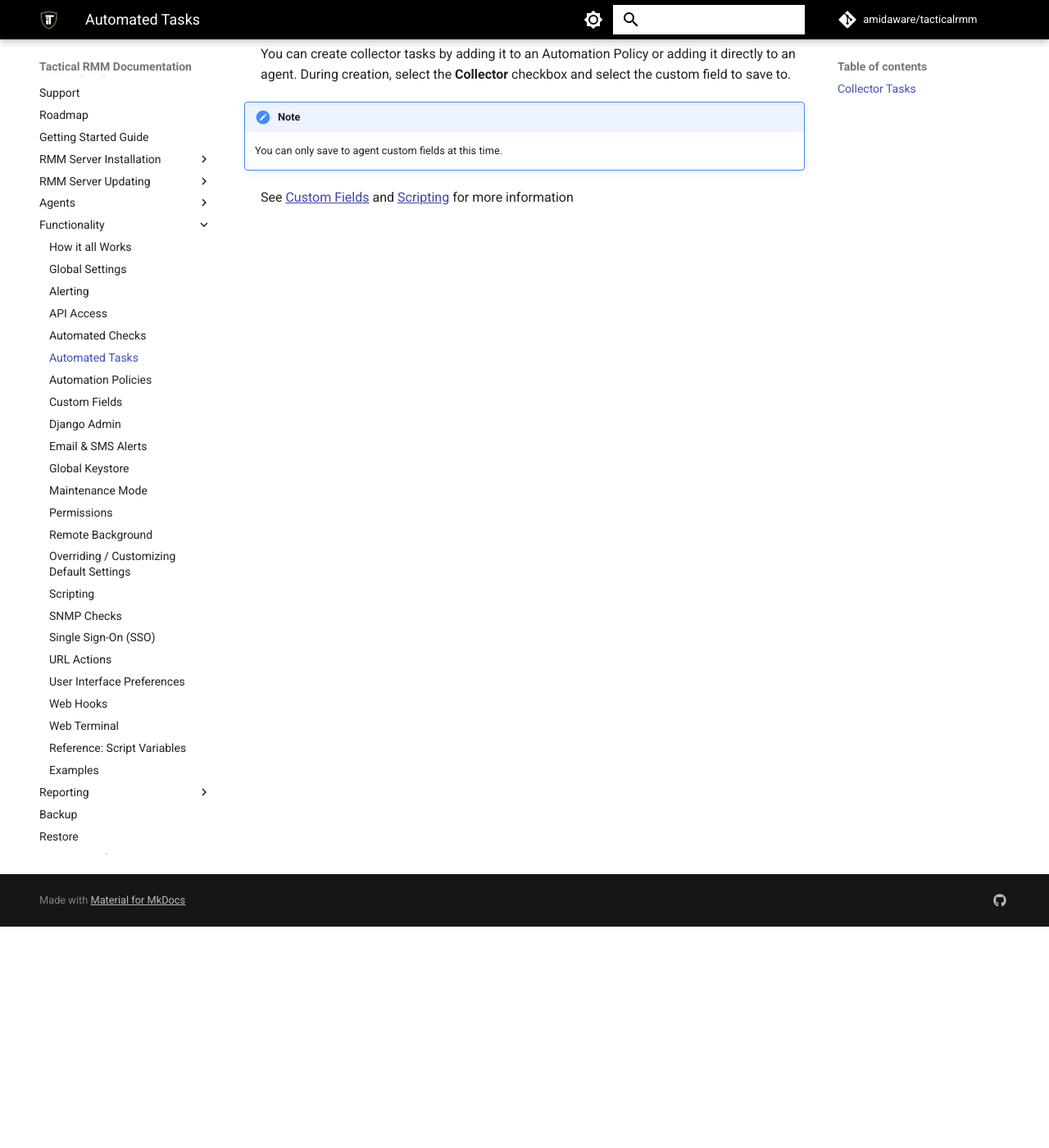
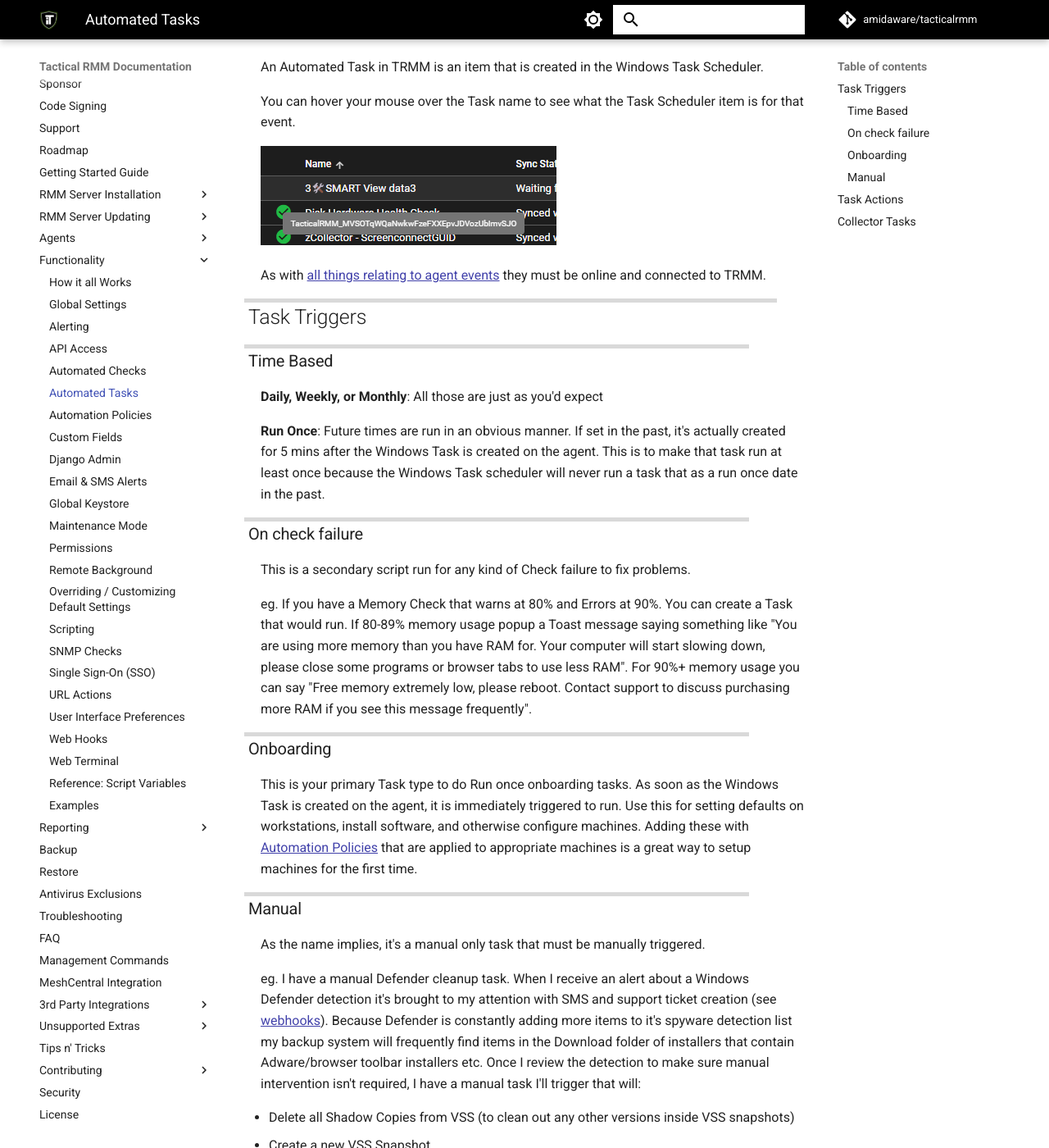
Before and after one commit to amidaware/trmm-docs, an MkDocs documentation site: the page built from docs/functions/automated_tasks.md, in a window 1280 px wide and 1400 px high, scrolled down 270 px. Shown: the whole window at 82% size. Built offline with MkDocs 1.6.1 and Material for MkDocs 9.7.7, drawn with Linux system fonts in a browser that asks for light colours; comment, search, counter and statistics services are not loaded; some of the changed text lies outside the part shown.

Commit message:
docs: expand automated tasks documentation with detailed triggers and actions

```diff
--- a/docs/functions/automated_tasks.md
+++ b/docs/functions/automated_tasks.md
@@ -1,4 +1,47 @@
 # Automated Tasks
+
+![alt text](images/automated_tasks.png)
+
+An Automated Task in TRMM is an item that is created in the Windows Task Scheduler.
+
+You can hover your mouse over the Task name to see what the Task Scheduler item is for that event.
+
+![Task Name](images/tasks_name.png)
+
+As with [all things relating to agent events](../howitallworks.md#understanding-trmm) they must be online and connected to TRMM.
+
+## Task Triggers
+
+### Time Based
+
+**Daily, Weekly, or Monthly**: All those are just as you'd expect
+
+**Run Once**: Future times are run in an obvious manner. If set in the past, it's actually created for 5 mins after the Windows Task is created on the agent. This is to make that task run at least once because the Windows Task scheduler will never run a task that as a run once date in the past.
+
+### On check failure
+
+This is a secondary script run for any kind of Check failure to fix problems.
+
+eg. If you have a Memory Check that warns at 80% and Errors at 90%. You can create a Task that would run. If 80-89% memory usage popup a Toast message saying something like "You are using more memory than you have RAM for. Your computer will start slowing down, please close some programs or browser tabs to use less RAM". For 90%+ memory usage you can say "Free memory extremely low, please reboot. Contact support to discuss purchasing more RAM if you see this message frequently".
+
+### Onboarding
+
+This is your primary Task type to do Run once onboarding tasks. As soon as the Windows Task is created on the agent, it is immediately triggered to run. Use this for setting defaults on workstations, install software, and otherwise configure machines. Adding these with [Automation Policies](automation_policies.md) that are applied to appropriate machines is a great way to setup machines for the first time.
+
+### Manual
+
+As the name implies, it's a manual only task that must be manually triggered.
+
+eg. I have a manual Defender cleanup task. When I receive an alert about a Windows Defender detection it's brought to my attention with SMS and support ticket creation (see [webhooks](webhooks.md)). Because Defender is constantly adding more items to it's spyware detection list my backup system will frequently find items in the Download folder of installers that contain Adware/browser toolbar installers etc. Once I review the detection to make sure manual intervention isn't required, I have a manual task I'll trigger that will:
+
+- Delete all Shadow Copies from VSS (to clean out any other versions inside VSS snapshots)
+- Create a new VSS Snapshot
+- Clean the Defender logs so I won't get more alerts about this event from my Event Log based Defender monitoring script
+- Run a Full Defender scan on the machine
+
+## Task Actions
+
+You can run any script from your Script library or Batch or Powershell command. You can run multiple scripts/commands in sequence and have it continue, or stop depending on if it errors.
 
 ## Collector Tasks
 
```
Also changed, not shown: docs/functions/images/automated_tasks.png (added), docs/functions/images/tasks_name.png (added).
